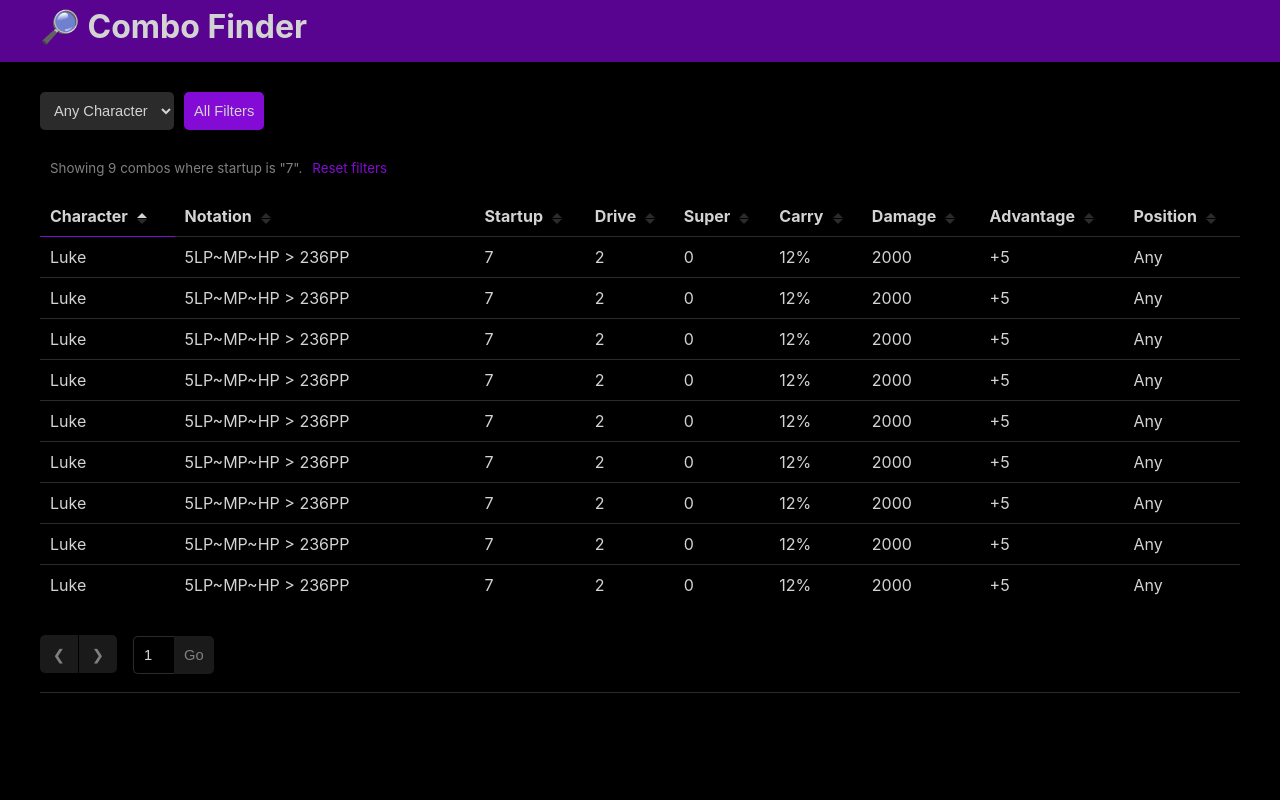
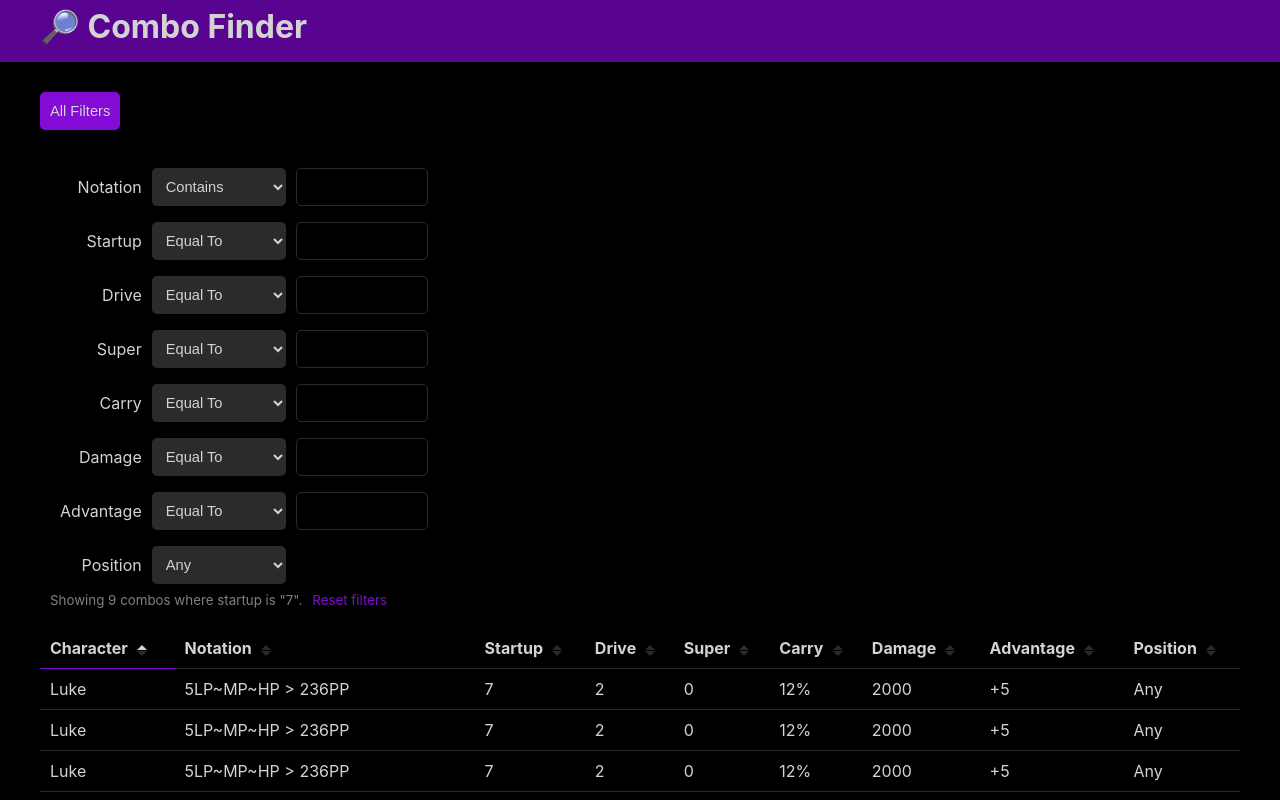
Before and after one commit to robro/combo-finder, a React (Create React App) app: page / in a window 1280 px wide. Shown: the top 800 px of the page. Built offline with nearby package versions, Linux system fonts and the light colour scheme.

Commit message:
🔧 Create filters inputs in table

```diff
--- a/src/App.css
+++ b/src/App.css
@@ -12,6 +12,28 @@ input::-webkit-outer-spin-button,
 input::-webkit-inner-spin-button {
   -webkit-appearance: none;
   margin: 0;
+}
+
+.capitalize {
+  text-transform: capitalize;
+}
+
+.float-right {
+  float: right;
+}
+
+.filter * {
+  padding: 0 0 0 10px;
+  margin: 8px 0;
+  /* border-style: solid; */
+}
+
+.filter-table {
+  border-collapse: collapse;
+}
+
+.filter-input {
+  width: 120px;
 }
 
 input[type=number] {
@@ -157,7 +179,7 @@ input[type=number] {
   padding: 30px 0 10px 0;
 }
 
-.input {
+input {
   background-color: inherit;
   color: inherit;
   font-size: 11pt;
@@ -182,14 +204,14 @@ input[type=number] {
   background-color: var(--dark-accent-color);
   text-transform: capitalize;
   color: inherit;
-  padding: 10px;
+  /* padding: 10px; */
   font-size: 11pt;
   height: 38px;
+  width: 100%;
   border-width: 1px;
   border-style: none;
   border-color: var(--dark-accent-color);
   outline-style: none;
-  margin-right: 10px;
   border-radius: 5px;
 }
 
--- a/src/App.js
+++ b/src/App.js
@@ -76,6 +76,9 @@ function App() {
     if (!value) delete new_filters[key]
     setFilters(new_filters)
   }
+  const submitFilters = (e) => {
+    console.log(e.target.getElementsByClassName('filter'))
+  }
   const resetFilters = () => {
     let dropdowns = [...document.getElementsByClassName('drop')]
     dropdowns.map(drop => drop.value = drop.options[0].value)
@@ -114,7 +117,8 @@ function App() {
   }
   const combo_headers = combo_props.map(prop => (
     <th className={`prop-header ${prop} ${sortStatus(prop)} noselect`} onClick={setSorting}>
-      {prop}<span className='sorting'>
+      {prop}
+      <span className='sorting'>
         <div className={`sorting up-arrow ${sortStatus(prop)}`}/>
         <div className={`sorting down-arrow ${sortStatus(prop)}`}/>
       </span>
@@ -134,25 +138,46 @@ function App() {
   const reset_filters_btn = (Object.keys(filters).length > 0)?
     <span className='reset' onClick={resetFilters}>Reset filters</span>: ''
 
-  const createFilter = (prop) => {
-    if (combo_filters[prop].compare.length > 1) return (
-      <>
-      <select className='drop' id={`${prop}-ops`}>
+  const createFilter = (prop, label=true, on_change=null) => { return (
+    <tr className='filter'>
+      {(label)? <td><label className='float-right capitalize'>{prop}</label></td>: null}
+      {(combo_filters[prop].compare.length > 1)? <>
+      <td><select className='drop' id={`${prop}-ops`}>
         {combo_filters[prop].compare.map(op => (
           <option value={op}>{op}</option>
         ))}
-      </select>
-      <input className='input' id={`${prop}-input`}/>
-      </>
-    ); else return (
-      <select className='drop' name='is' id={prop} onChange={updateFilters}>
+      </select></td><td>
+      <input className='filter-input' id={`${prop}-input`}/></td></>:
+      <td><select className='drop' name='is' id={prop} onChange={on_change}>
         <option value=''>{combo_filters[prop].options[0]}</option>
         {combo_filters[prop].options.slice(1).map(op => (
           <option value={op}>{op}</option>
         ))}
-      </select>
-    )
-  }
+      </select></td>}
+    </tr>
+  )}
+  //   if (combo_filters[prop].compare.length > 1) return (
+  //     <div className='filter capitalize'>
+  //       <span>{(label)? <span></span>: ''}</span>
+  //       <select className='drop' id={`${prop}-ops`}>
+  //         {combo_filters[prop].compare.map(op => (
+  //           <option value={op}>{op}</option>
+  //         ))}
+  //       </select>
+  //       <input className='input' id={`${prop}-input`}/>
+  //     </div>
+  //   ); else return (
+  //     <div className='filter capitalize'>
+  //       <span>{prop}</span>
+        // <select className='drop' name='is' id={prop} onChange={updateFilters}>
+        //   <option value=''>{combo_filters[prop].options[0]}</option>
+        //   {combo_filters[prop].options.slice(1).map(op => (
+        //     <option value={op}>{op}</option>
+        //   ))}
+        // </select>
+  //     </div>
+  //   )
+  // }
   return (
     <div className='app'>
       <div className='title-bar'>
@@ -160,9 +185,11 @@ function App() {
       </div>
       <div className='body'>
         <div className='filter-bar'>
-          {createFilter('character')}
-          <button className='btn btn-main' type='button'>All Filters</button>
+          <button className='btn btn-main' type='button' onClick={submitFilters}>All Filters</button>
         </div>
+        <table className='filter-table'>
+          <tbody>{combo_props.slice(1).map(prop => createFilter(prop))}</tbody>
+        </table>
         <div className='info'>{getInfoString()}{reset_filters_btn}</div>
         <div className='combo-div'>
           <table className='combo-table'>
@@ -175,7 +202,7 @@ function App() {
             disabled={getDownStatus()}>❮</button>
           <button className={'btn btn-right shift'} type='button' onClick={pageUp}
             disabled={getUpStatus()} >❯</button>
-          <input className='input page-input' id='page-input' type='number' onKeyDown={goToPage}
+          <input className='page-input' id='page-input' type='number' onKeyDown={goToPage}
             min='1' max={total_pages} defaultValue={cur_page} disabled={getGoStatus()}/>
           <button className='btn btn-right' type='button' onClick={goToPage}
             disabled={getGoStatus()}>Go</button>
--- a/src/props.json
+++ b/src/props.json
@@ -28,27 +28,27 @@
     "options": []
   },
   "startup": {
-    "compare": ["Is Equal To", "Is Greater Than", "Is Less Than"],
+    "compare": ["Equal To", "Greater Than", "Less Than"],
     "options": []
   },
   "drive": {
-    "compare": ["Is Equal To", "Is Greater Than", "Is Less Than"],
+    "compare": ["Equal To", "Greater Than", "Less Than"],
     "options": []
   },
   "super": {
-    "compare": ["Is Equal To", "Is Greater Than", "Is Less Than"],
+    "compare": ["Equal To", "Greater Than", "Less Than"],
     "options": []
   },
   "carry": {
-    "compare": ["Is Equal To", "Is Greater Than", "Is Less Than"],
+    "compare": ["Equal To", "Greater Than", "Less Than"],
     "options": []
   },
   "damage": {
-    "compare": ["Is Equal To", "Is Greater Than", "Is Less Than"],
+    "compare": ["Equal To", "Greater Than", "Less Than"],
     "options": []
   },
   "advantage": {
-    "compare": ["Is Equal To", "Is Greater Than", "Is Less Than"],
+    "compare": ["Equal To", "Greater Than", "Less Than"],
     "options": []
   },
   "position": {
```
